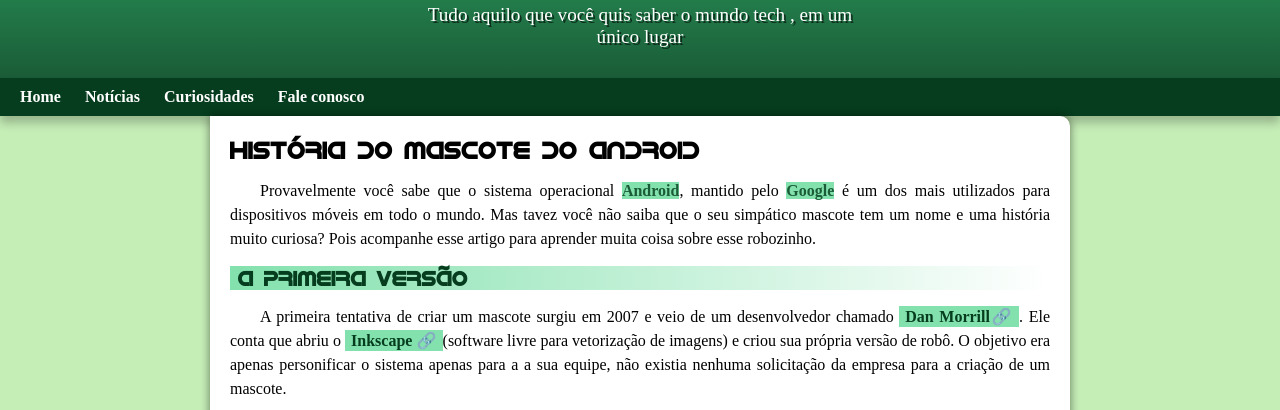
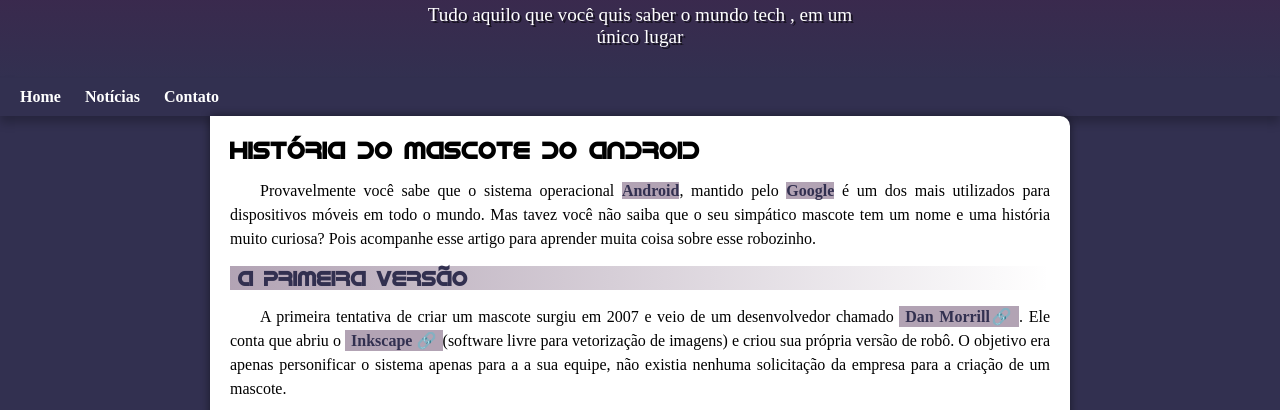
Before and after one commit to Gabriel0074/Html-Css, a plain HTML site: page EXERCICIOS/ex023/Site.html in a window 1280 px wide. Shown: the part 112-522 px from the top of the page. Drawn offline with Linux system fonts and the light colour scheme.

Commit message:
atualizado.ex22m3

```diff
--- a/EXERCICIOS/ex023/Site.html
+++ b/EXERCICIOS/ex023/Site.html
@@ -15,8 +15,7 @@
     <nav>
         <a href="#">Home</a>
         <a href="#">Notícias</a>
-        <a href="#">Curiosidades</a>
-        <a href="#">Fale conosco</a>
+        <a href="#">Contato</a>
     </nav>
     <main>
         <article>
@@ -90,7 +89,7 @@
         </article>
     </main>
     <footer>
-        <p><a href="https://github.com/gustavoguanabara/html-css/tree/master/desafios/modulo-02/d010" target="_blank">Site criado por Gustavo Guanabara</a>para o <a href="https://www.cursoemvideo.com/curso/curso-html5-e-css3-modulo-2-de-5-40-horas/aulas/modulo-2-2/modulos/capitulo-17-aula-5-organizando-o-conteudo-do-site/" target="_blank">curso em video</a></p>
+        <p>Site criado por Patrick Gabriel Aluno do<a href="https://www.cursoemvideo.com/curso/curso-html5-e-css3-modulo-2-de-5-40-horas/aulas/modulo-2-2/modulos/capitulo-17-aula-5-organizando-o-conteudo-do-site/" target="_blank"> curso em video</a></p>
     </footer>
 </body>
 </html>
--- a/EXERCICIOS/ex023/style.css
+++ b/EXERCICIOS/ex023/style.css
@@ -20,11 +20,11 @@
 */
 :root{
 --cor0:#c5edb6;
---cor1:#83e1ad;
---cor2:#3ddc84;
---cor3:#2fa866;
---cor4:#1a5c37;
---cor5:#063d1e;
+--cor1:#45214a69;
+--cor2:#45214a98;
+--cor3:#45214A;
+--cor4:#323050;
+--cor5:#323050;
 --cor6:#ffff;
 
 --font-android:Android;
@@ -39,7 +39,7 @@
 }
 
 body{
-    background-color:  var(--cor0);
+    background-color:  var(--cor5);
 }
 a.externo::after{
     content: '\1F517';
@@ -56,7 +56,7 @@
 }
 
 header > h1{
-    color:var(--cor0) ;
+    color:var(--cor6);
     font-family: var(--font-android);
     font-size: 3em;
    margin-bottom: 20px;
@@ -186,6 +186,7 @@
 }
 
 aside{
+    color: white;
     background-color: var(--cor1);
     padding: 10px;
     border-radius: 10px;
@@ -223,6 +224,6 @@
 
 footer a:hover{
     text-decoration: underline;
-    color: var(--cor1);
+    color: var (--cor2);
 
 }
```
Also changed, not shown: EXERCICIOS/ex022M3/imagens/pattern001.png (added), EXERCICIOS/ex022M3/imagens/pattern002.png (added), EXERCICIOS/ex022M3/imagens/pattern003.png (added), EXERCICIOS/ex022M3/imagens/pattern004.png (added), EXERCICIOS/ex022M3/imagens/target001.png (added), EXERCICIOS/ex022M3/imagens/wallpaper001.jpg (added), EXERCICIOS/ex022M3/imagens/wallpaper002.jpg (added), EXERCICIOS/ex022M3/imagens/wallpaper003.jpg (added), EXERCICIOS/ex022M3/imagens/wallpaper004.jpg (added), EXERCICIOS/ex022M3/imagens/wallpaper005.jpg (added), EXERCICIOS/ex022M3/imagens/wallpaper006.jpg (added), 1 other file.
